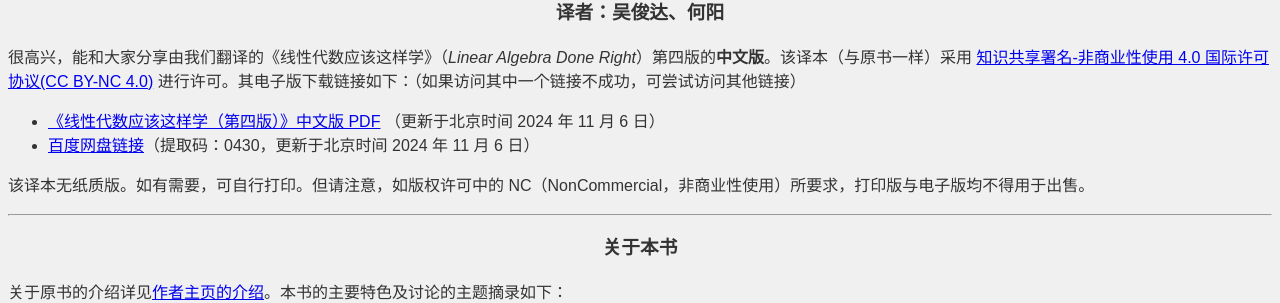
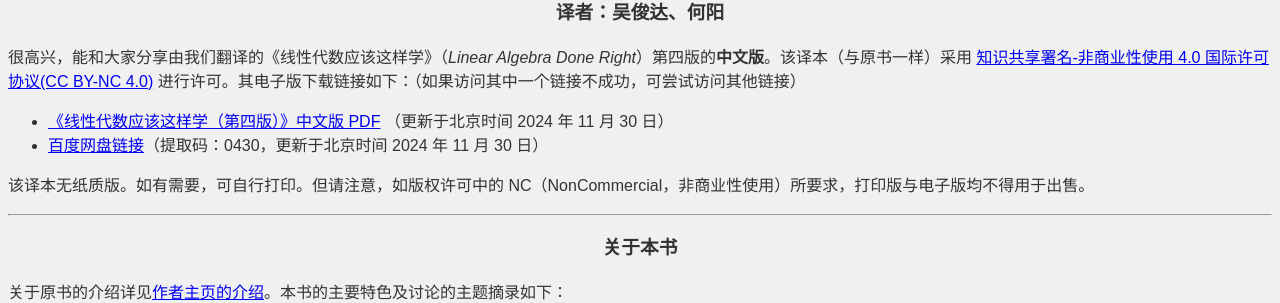
Before and after one commit to OliverWu515/OliverWu515.github.io, a Jekyll site: the page ladr4e.html, which Jekyll copies as it is, in a window 1280 px wide. Shown: the part 224-527 px from the top of the page. Built offline with Jekyll 4.4.1, drawn with Linux system fonts in a browser that asks for light colours.

Commit message:
更新 LADR 页面

```diff
--- a/ladr4e.html
+++ b/ladr4e.html
@@ -76,10 +76,10 @@
         </p>
         <ul>
             <li>
-                <a href="https://linear.he-yang.top/LADR4eCN.pdf" target="_blank">《线性代数应该这样学（第四版）》中文版 PDF</a> （更新于北京时间 2024 年 11 月 6 日）
+                <a href="https://linear.he-yang.top/LADR4eCN.pdf" target="_blank">《线性代数应该这样学（第四版）》中文版 PDF</a> （更新于北京时间 2024 年 11 月 30 日）
             </li>
             <li>
-                <a href="https://pan.baidu.com/s/1X18F6hP3grRSoRSi9DI03Q?pwd=0430" target="_blank">百度网盘链接</a>（提取码：0430，更新于北京时间 2024 年 11 月 6 日）
+                <a href="https://pan.baidu.com/s/1X18F6hP3grRSoRSi9DI03Q?pwd=0430" target="_blank">百度网盘链接</a>（提取码：0430，更新于北京时间 2024 年 11 月 30 日）
             </li>
         </ul>
         <p>
@@ -142,10 +142,10 @@
             <li>
                 <a href="https://linear.he-yang.top/LADR4eCN.pdf" target="_blank">PDF file for the <b>Chinese translation</b> of <em>Linear Algebra Done Right</em>, fourth edition</a>
                 <br>
-                (6 November 2024, CST)
+                (30 November 2024, CST)
             </li>
             <li>
-                <a href="https://pan.baidu.com/s/1X18F6hP3grRSoRSi9DI03Q?pwd=0430" target="_blank">Link to BaiduNetDisk</a> (Download Code: 0430; 6 November 2024, CST)
+                <a href="https://pan.baidu.com/s/1X18F6hP3grRSoRSi9DI03Q?pwd=0430" target="_blank">Link to BaiduNetDisk</a> (Download Code: 0430; 30 November 2024, CST)
             </li>
         </ul>
         <p>
```
Also changed, not shown: index.md (+2 -2 lines), python-hobby-project.md (+1 -1 lines).
